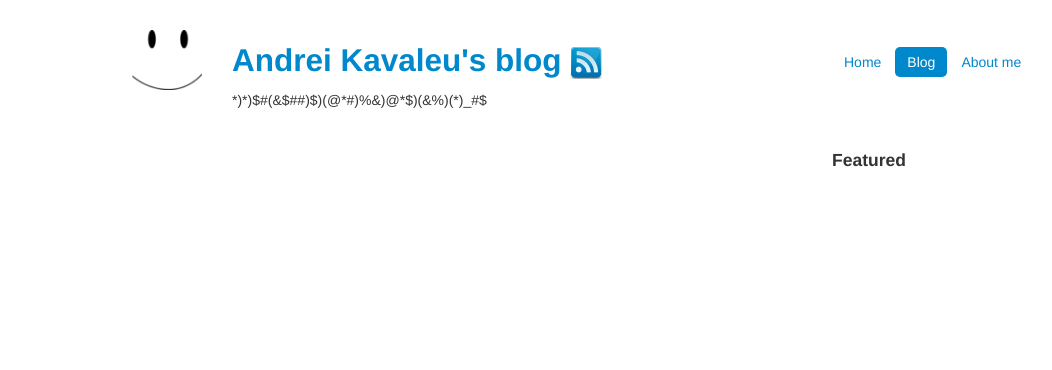
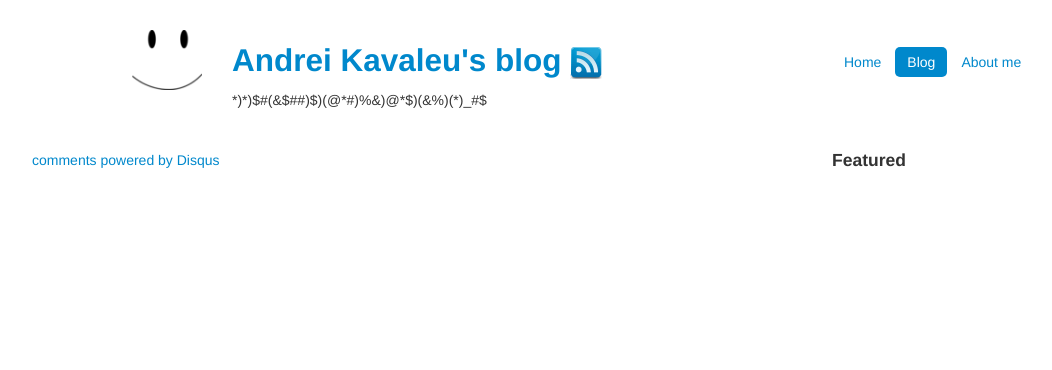
Before and after one commit to akava/akava_site, a Django app: template blog/templates/blog/entry.html in a window 1280 px wide. Shown: the top 370 px of the page, without its empty margins (123-1175 px from the left). Run offline with Django 3.2, Linux system fonts and the light colour scheme; the template is opened without the code that fills it, so the values that code supplies are empty; parts of the project's set-up code (start-up, migrations or seed data) failed here and were passed over; some libraries are stand-ins or nearby versions.

Commit message:
Added discus comments

```diff
--- /dev/null
+++ b/blog/templates/blog/comments.html
@@ -0,0 +1,12 @@
+ <div id="disqus_thread"></div>
+<script type="text/javascript">
+    var disqus_shortname = 'kavaleu-ru'; // required: replace example with your forum shortname
+
+    (function() {
+        var dsq = document.createElement('script'); dsq.type = 'text/javascript'; dsq.async = true;
+        dsq.src = '//' + disqus_shortname + '.disqus.com/embed.js';
+        (document.getElementsByTagName('head')[0] || document.getElementsByTagName('body')[0]).appendChild(dsq);
+    })();
+</script>
+<noscript>Please enable JavaScript to view the <a href="http://disqus.com/?ref_noscript">comments powered by Disqus.</a></noscript>
+<a href="http://disqus.com" class="dsq-brlink">comments powered by <span class="logo-disqus">Disqus</span></a>
--- a/blog/templates/blog/entry.html
+++ b/blog/templates/blog/entry.html
@@ -11,5 +11,7 @@
     </h3>
     <div>
         {{ entry.text|safe }}
+
+        {% include "blog/comments.html" %}
     </div>
 {% endblock %}
```
